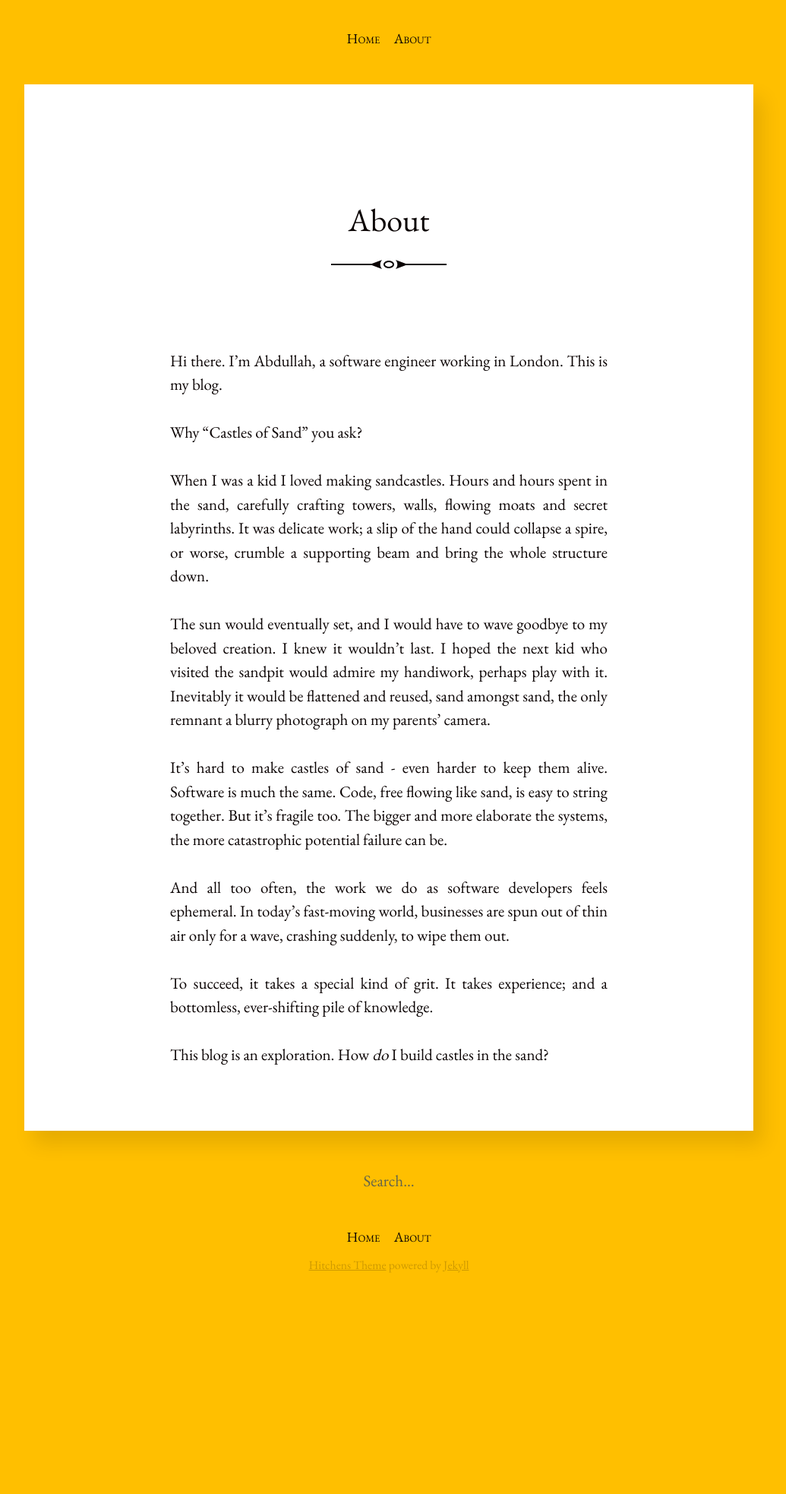
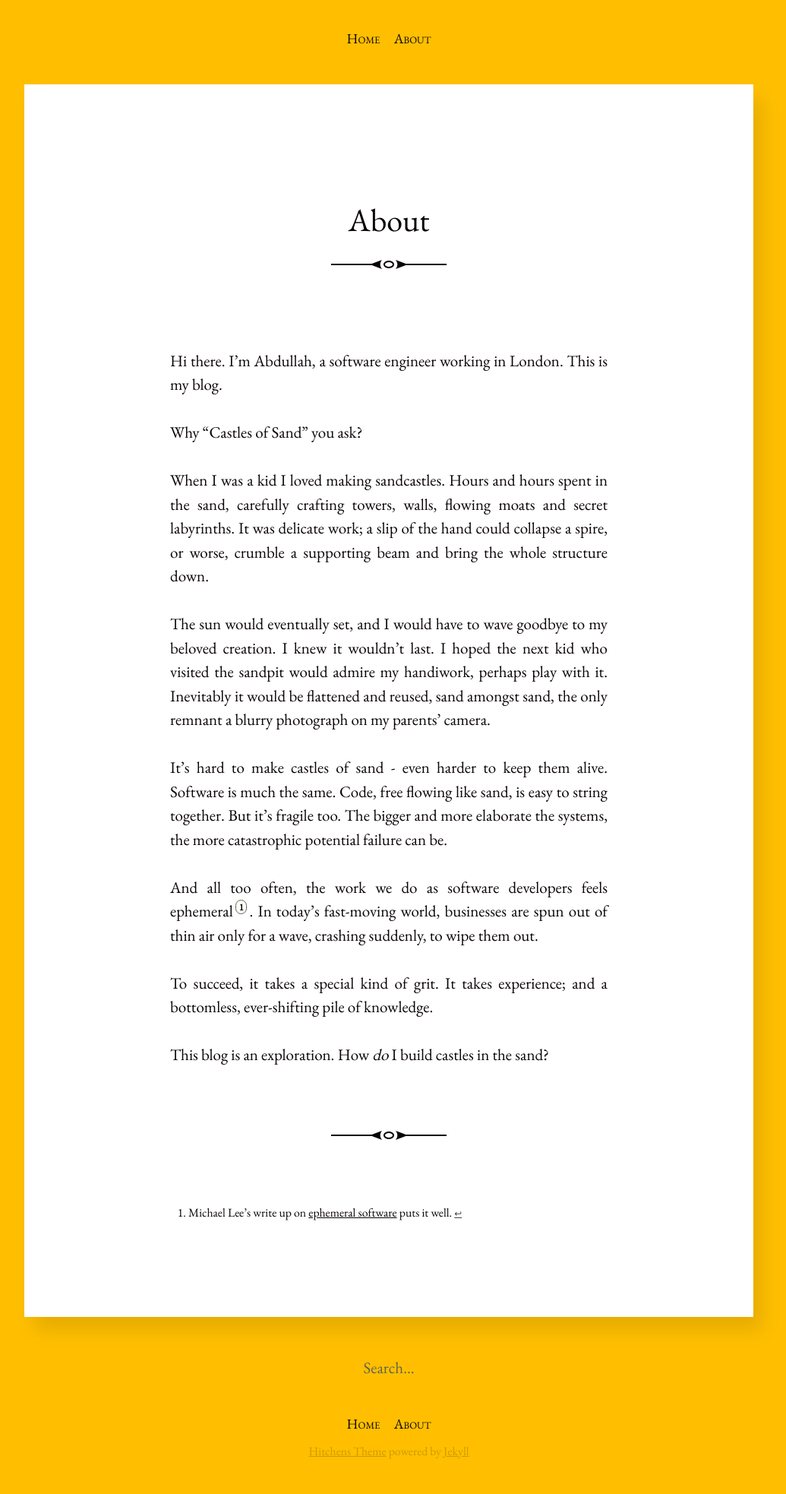
Before and after one commit to abdullahariff/abdullahariff.github.io, a Jekyll site: the page built from about.md, in a window 1280 px wide. Shown: the whole page at 76% size, without its empty margins (128-1163 px from the left). Built offline with Jekyll 4.4.1, drawn with Linux system fonts in a browser that asks for light colours; before the commit the page ends 1720 px from its top, so only the background shows below that.

Commit message:
Add a footnote to article on ephemeral software by Michael Lee

```diff
--- a/_sass/_footnotes.scss
+++ b/_sass/_footnotes.scss
@@ -3,10 +3,11 @@
   border-radius: 1em;
   color: $text-color;
   display: inline;
-  font-size: .75em;
+  font-size: .6em;
   font-weight: 700;
-  padding: 0 .75em;
+  padding: 0 .3em;
   text-decoration: none;
+  vertical-align: super;
   margin: 0 .25em;
   &:hover,
   &:focus {
@@ -23,10 +24,16 @@
 
 .footnotes {
   margin-bottom: 4em;
-}
 
-.footnotes li {
-  margin-bottom: 1em;
+  ol {
+    margin-left: 0;
+    margin-right: 0;
+  }
+
+  li {
+    margin-bottom: 1em;
+    font-size: .75em;
+  }
 }
 
 .reversefootnote {
--- a/about.md
+++ b/about.md
@@ -13,8 +13,10 @@ The sun would eventually set, and I would have to wave goodbye to my beloved cre
 
 It's hard to make castles of sand - even harder to keep them alive. Software is much the same. Code, free flowing like sand, is easy to string together. But it's fragile too. The bigger and more elaborate the systems, the more catastrophic potential failure can be.
 
-And all too often, the work we do as software developers feels ephemeral. In today's fast-moving world, businesses are spun out of thin air only for a wave, crashing suddenly, to wipe them out.
+And all too often, the work we do as software developers feels ephemeral[^1]. In today's fast-moving world, businesses are spun out of thin air only for a wave, crashing suddenly, to wipe them out.
 
 To succeed, it takes a special kind of grit. It takes experience; and a bottomless, ever-shifting pile of knowledge.
 
 This blog is an exploration. How _do_ I build castles in the sand?
+
+[^1]: Michael Lee's write up on [ephemeral software](https://michaelsoolee.com/ephemeral-software/) puts it well.
```
